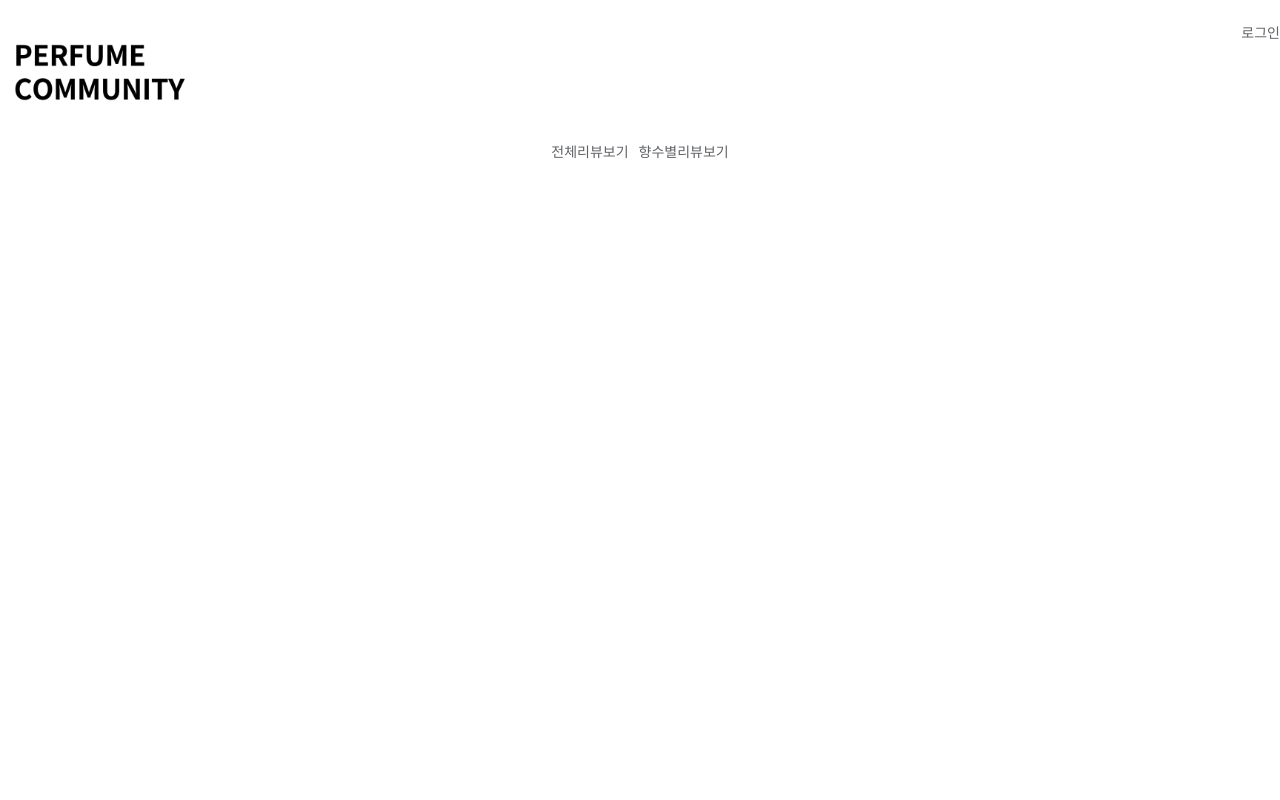
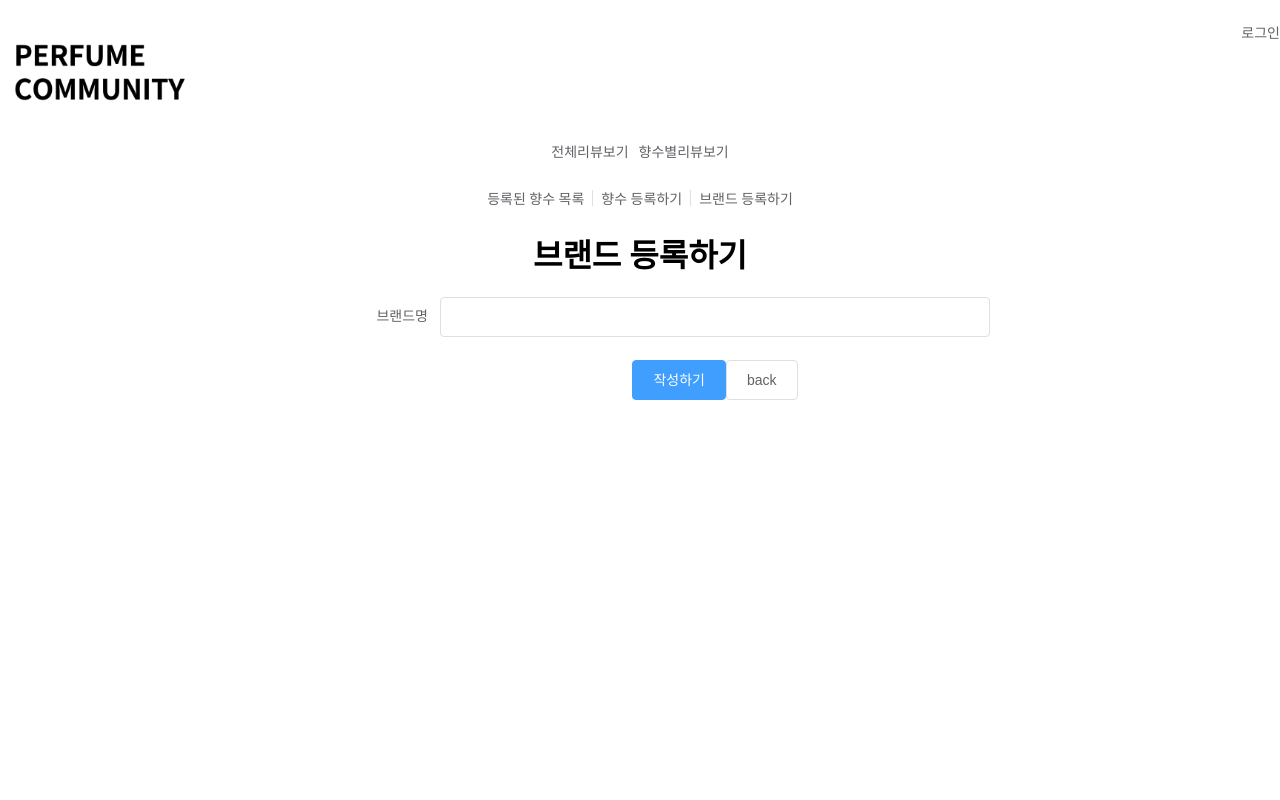
Before and after one commit to summerydev/perfume-community, a Vue app in the folder ui/: page /admin/addbrand in a window 1280 px wide. Shown: the top 800 px of the page. Built offline with nearby package versions, Linux system fonts and the light colour scheme; no server answers; sample sign-in values are in the browser's storage.

Commit message:
[ui] 브랜드 등록 페이지 추가

```diff
--- a/ui/src/routes/routes.js
+++ b/ui/src/routes/routes.js
@@ -48,6 +48,7 @@ const router = new VueRouter({
     },
     {
       path: "/admin",
+      redirect: "/admin/perfumes",
       component: () => import("../views/adminViews/AdminMain.vue"),
       children: [
         {
--- /dev/null
+++ b/ui/src/views/adminViews/AddBrand.vue
@@ -0,0 +1,46 @@
+<template>
+  <div>
+    <el-form label-width="150px" style="position: relative">
+      <h1>브랜드 등록하기</h1>
+      <el-form-item label="브랜드명" for="brandName">
+        <el-input v-model="brandName"></el-input>
+      </el-form-item>
+      <el-form-item>
+        <el-button type="primary" @click="handleSubmit">작성하기</el-button>
+        <router-link to="/admin"><el-button>back</el-button></router-link>
+      </el-form-item>
+    </el-form>
+  </div>
+</template>
+
+<script>
+export default {
+  data() {
+    return {
+      brandName: null,
+    };
+  },
+  methods: {
+    async handleSubmit() {
+      if (this.brandName == null || this.brandName == "") {
+        alert("모든 값을 입력해주세요👀");
+      } else {
+        try {
+          const inputData = { brandName: this.brandName };
+          const result = await this.$axios.post("/brands", inputData);
+          if (result.status == 200) {
+            alert("등록이 완료되었습니다.");
+            this.$router.push("/admin");
+          }
+        } catch (e) {
+          console.log(e);
+          alert("브랜드를 등록하지 못했어요😥");
+        }
+      }
+    },
+  },
+};
+</script>
+
+<style>
+</style>
```
